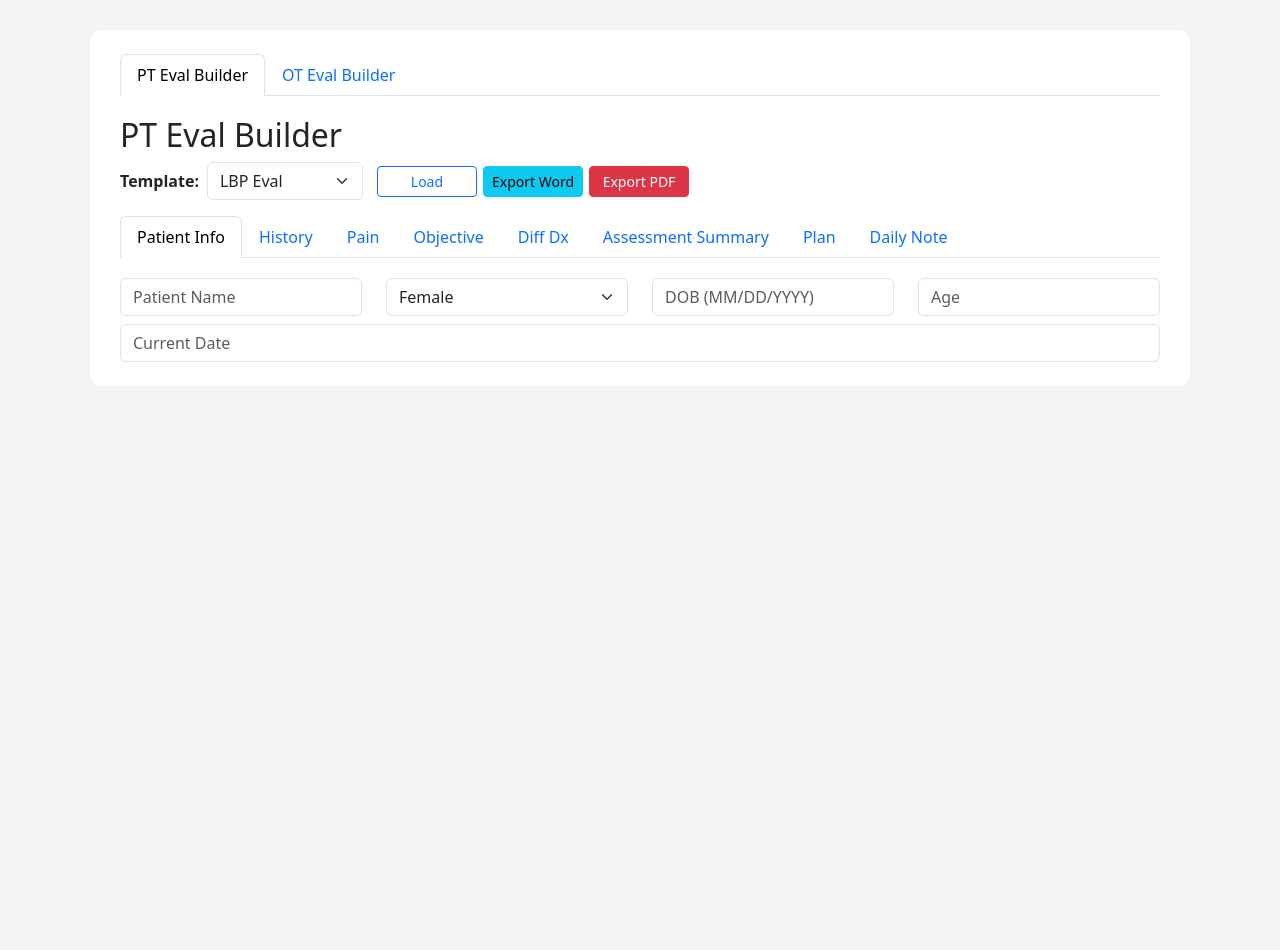
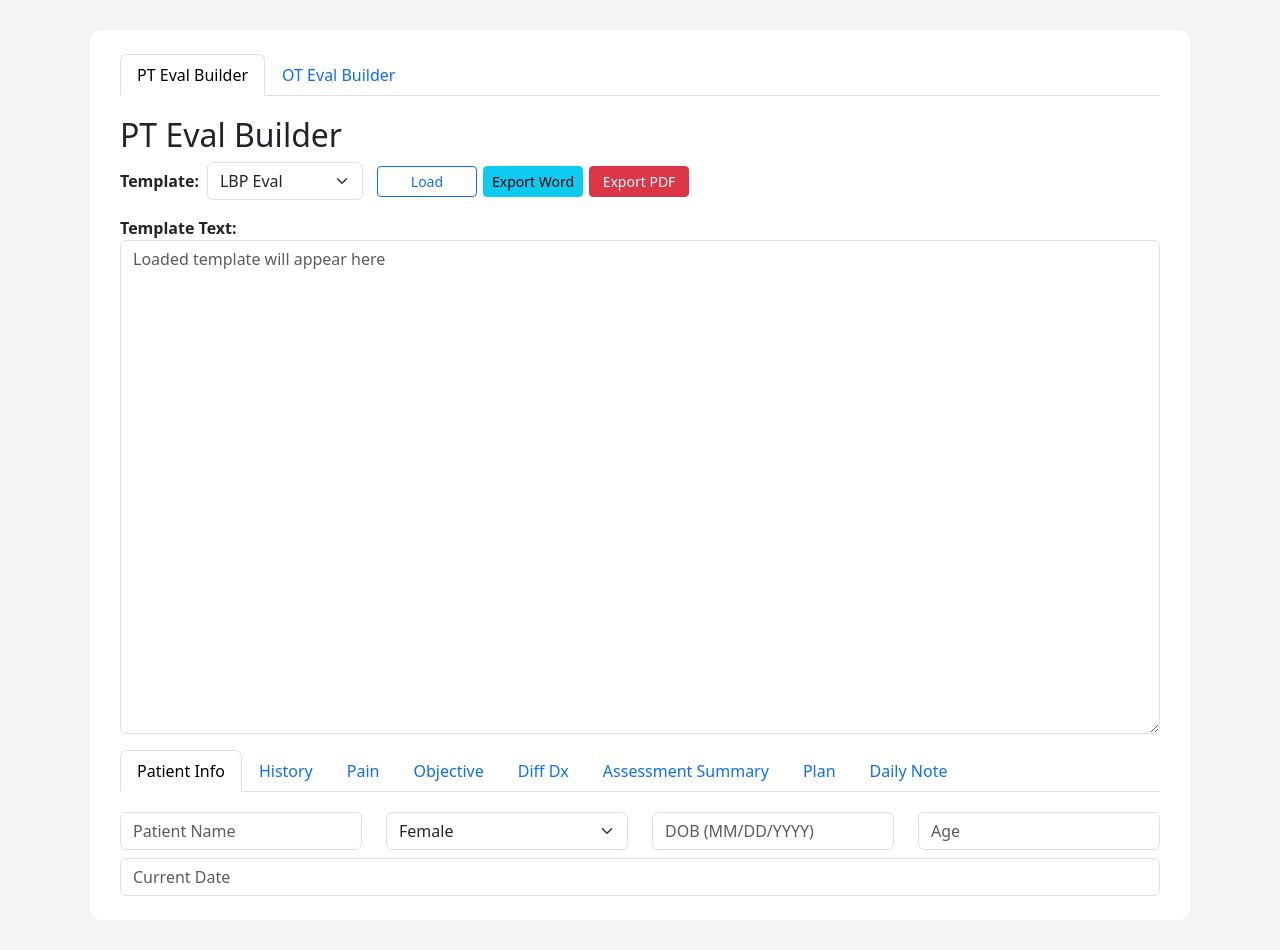
Before and after one commit to KLcoding01/pt-eval-flask, a Flask app: page / in a window 1280 px wide. Before the commit the page ends 362 px from the top, so only its background shows below. Run offline with Flask 3, Linux system fonts and the light colour scheme.

Commit message:
Deploy: update all code, templates, and dependencies for Render

```diff
--- a/app.py
+++ b/app.py
@@ -247,16 +247,17 @@ def pt_parse_template(template):
 def index():
     return render_template("index.html", templates=list(PT_TEMPLATES.keys()))
 
+
 @app.route("/pt_load_template", methods=["POST"])
 def pt_load_template():
     data = request.get_json()
     template_name = data.get("template", "")
     if not template_name:
-        # Return all template names as a list
         return jsonify(list(PT_TEMPLATES.keys()))
     else:
-        # Return the template data (dict) for the selected name
-        return jsonify(PT_TEMPLATES.get(template_name, {}))
+        # Return the big text string, as plain text
+        return PT_TEMPLATES.get(template_name, ""), 200, {'Content-Type': 'text/plain; charset=utf-8'}
+
 
 @app.route("/pt_generate_diffdx", methods=["POST"])
 def pt_generate_diffdx():
--- a/templates/index.html
+++ b/templates/index.html
@@ -33,6 +33,10 @@
           <button id="pt-save-word-btn" class="btn btn-info btn-sm">Export Word</button>
           <button id="pt-save-pdf-btn" class="btn btn-danger btn-sm">Export PDF</button>
           <span id="pt-status-msg" class="ms-3"></span>
+        </div>
+        <div class="mb-3">
+           <label class="fw-bold">Template Text:</label>
+           <textarea id="pt_template_raw" class="form-control" rows="20" placeholder="Loaded template will appear here"></textarea>
         </div>
         <ul class="nav nav-tabs mb-2" id="pt-inner-tab" role="tablist">
           <li class="nav-item"><a class="nav-link active" data-bs-toggle="tab" href="#pt-patientinfo" role="tab">Patient Info</a></li>
@@ -278,20 +282,16 @@
       document.getElementById('pt-template-select').innerHTML = options;
     });
 
-    // On click, fetch and load the template data
+    // Load template into textarea
     document.getElementById('pt-load-template-btn').onclick = () => {
       fetch('/pt_load_template', {
         method: 'POST',
         headers: { 'Content-Type':'application/json' },
         body: JSON.stringify({ template: document.getElementById('pt-template-select').value })
       })
-      .then(r => r.json())
+      .then(r => r.text())
       .then(data => {
-        for (let k in data) {
-          let fld = document.getElementById('pt_' + k);
-          if (!fld) fld = document.querySelector(`#pt-evalform [name="${k}"]`);
-          if (fld) fld.value = data[k];
-        }
+        document.getElementById('pt_template_raw').value = data;
       });
     };
     document.getElementById('pt-ai-generate-diffdx').onclick = () => {
```
